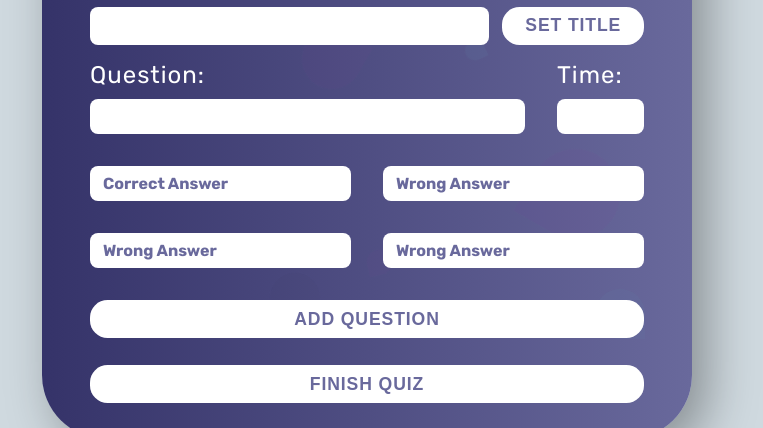
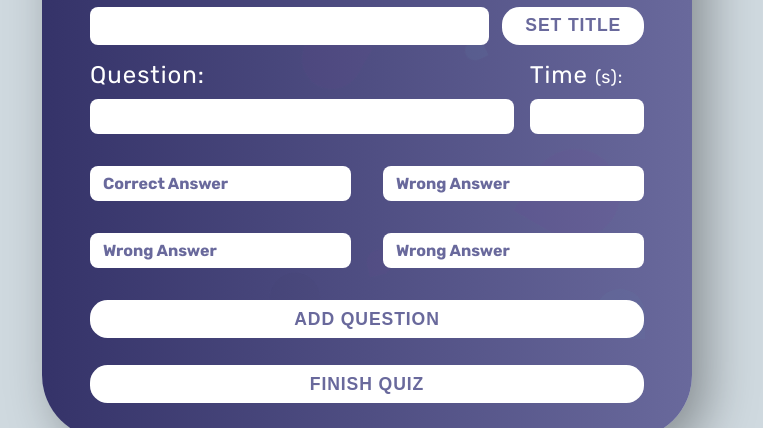
Before and after one commit to patrickdaguio/snazzle-website, a website with bundled scripts: page html/quizmaker.html in a window 1280 px wide. Shown: the part 372-800 px from the top of the page, without its empty margins (273-1036 px from the left). Built offline with nearby package versions, Linux system fonts and the light colour scheme.

Commit message:
Added specificity on time interval

```diff
--- a/html/quizmaker.html
+++ b/html/quizmaker.html
@@ -54,7 +54,7 @@
                             <input class="quiz-create__question" type="text">
                         </div>
                         <div class="quiz-create__time-wrapper">
-                            <label class="quiz-create__label">Time:</label>
+                            <label class="quiz-create__label">Time <span>(s):</span></label>
                             <input type="number" class="quiz-create__time">
                         </div>
                     </div>
--- a/sass/pages/_quizcreate.scss
+++ b/sass/pages/_quizcreate.scss
@@ -60,11 +60,11 @@
     }
   }
   &__question-wrapper {
-    margin-right: 2em;
+    margin-right: 1em;
     width: 100%;
   }
   &__time-wrapper {
-    width: 20%;
+    width: 27%;
     @include media("<=550px") {
       width: 50%;
       margin-top: 1em;
@@ -88,6 +88,9 @@
     margin-bottom: 0.4em;
     @include media("<=550px") {
       font-size: 1.1em;
+    }
+    span {
+      font-size: 0.75em;
     }
   }
   &__question {
```
Also changed, not shown: js/renderer.js (+18 -10 lines), dist/html/quizmaker.html, dist/index.js, 6 other files.
